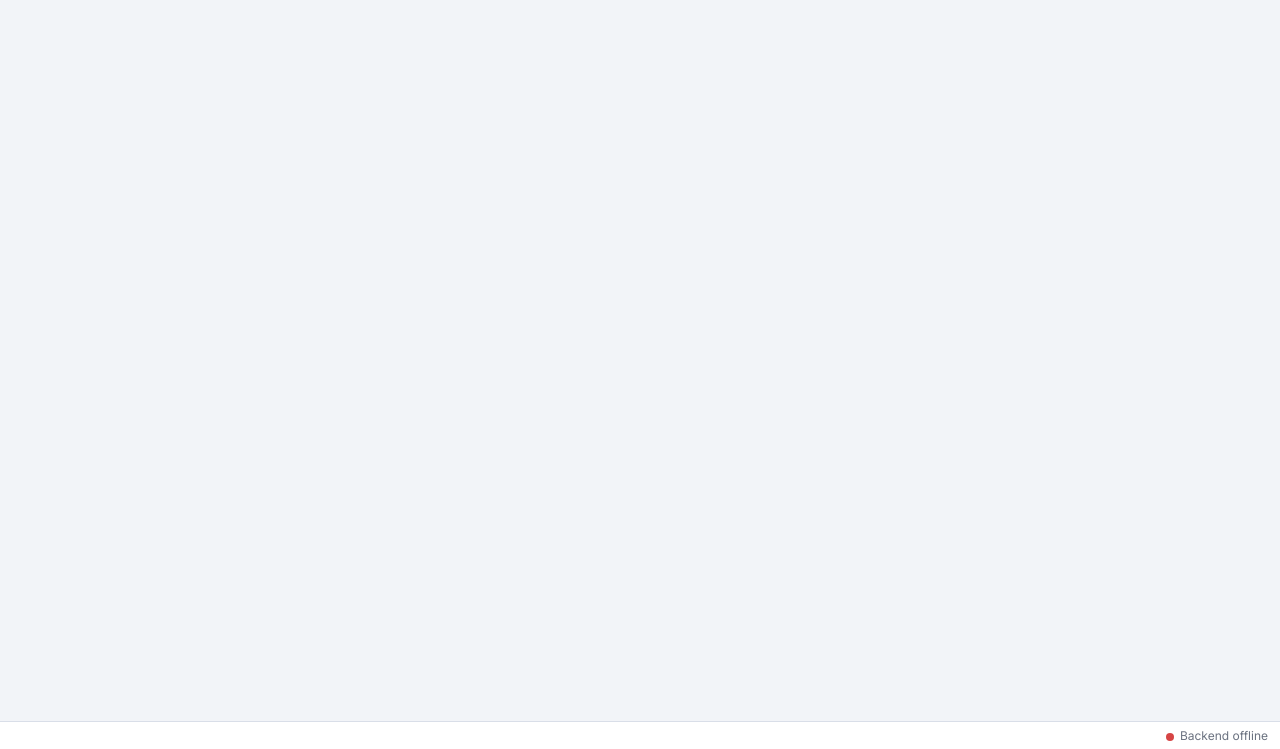
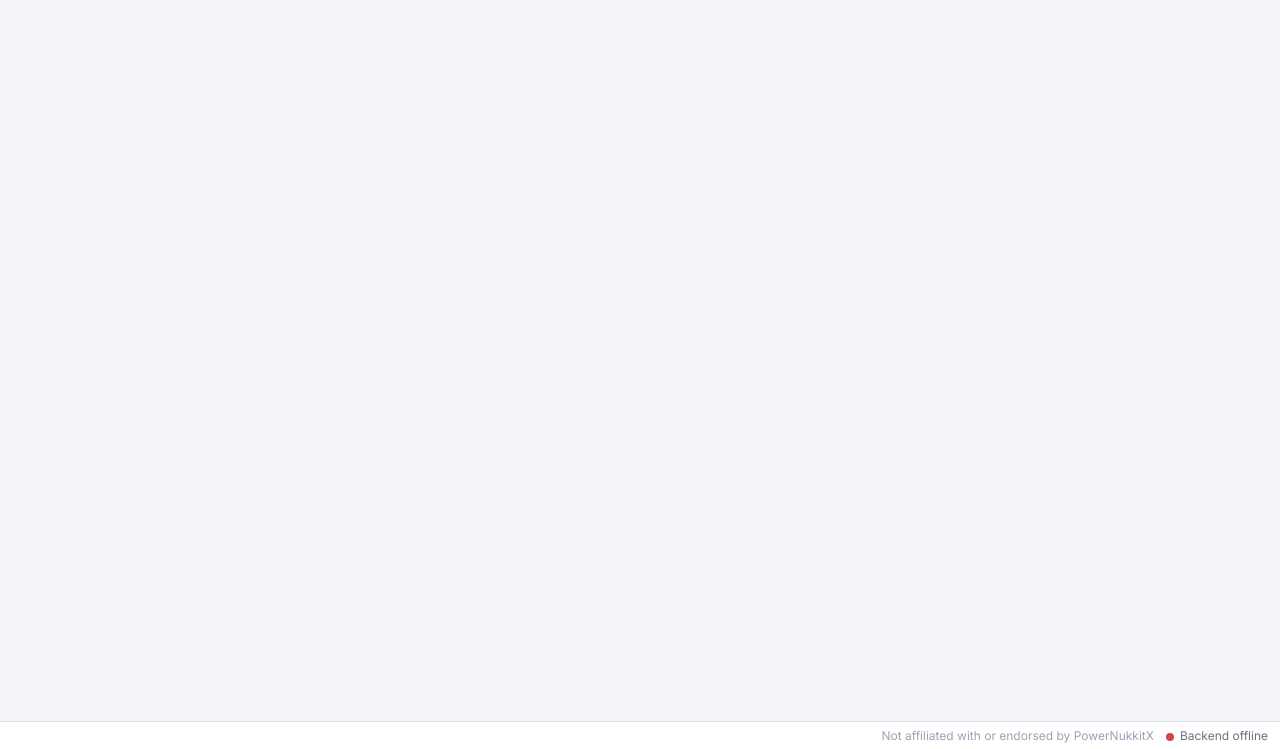
Before and after one commit to NaySurGithub/PowerScratchedX, a website built with Vite: page website/index.html in a window 1280 px wide. Shown: the part 51-800 px from the top of the page. Built offline with nearby package versions, Linux system fonts and the light colour scheme; no server answers; what blockly would draw is missing.

Commit message:
feat: add opengraph meta, pnx logo and affiliation disclaimer

```diff
--- a/website/index.html
+++ b/website/index.html
@@ -67,6 +67,7 @@
     </main>
     <footer class="statusbar">
       <span id="status" class="status"></span>
+      <span class="disclaimer">Not affiliated with or endorsed by PowerNukkitX</span>
       <span id="backend" class="backend">Checking backend</span>
     </footer>
     <div id="toast" class="toast" hidden></div>
--- a/website/src/style.css
+++ b/website/src/style.css
@@ -456,10 +456,25 @@ body.code-open .code-panel {
 }
 
 .status,
-.backend {
+.backend,
+.disclaimer {
   white-space: nowrap;
   overflow: hidden;
   text-overflow: ellipsis;
+}
+
+.status {
+  flex: 1;
+}
+
+.disclaimer {
+  color: #9aa3b5;
+}
+
+@media (max-width: 760px) {
+  .disclaimer {
+    display: none;
+  }
 }
 
 .backend::before {
```
Also changed, not shown: README.md.
